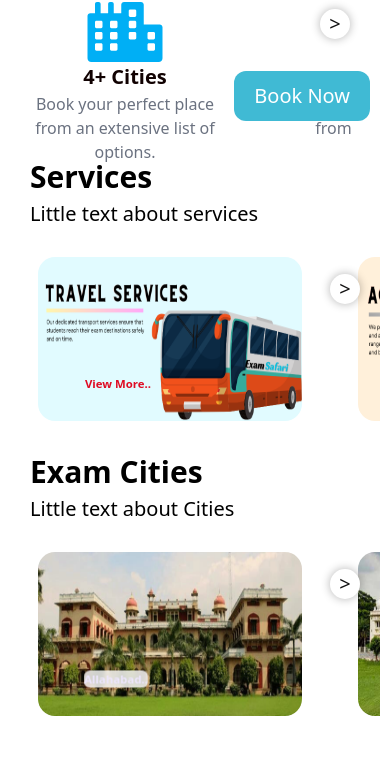
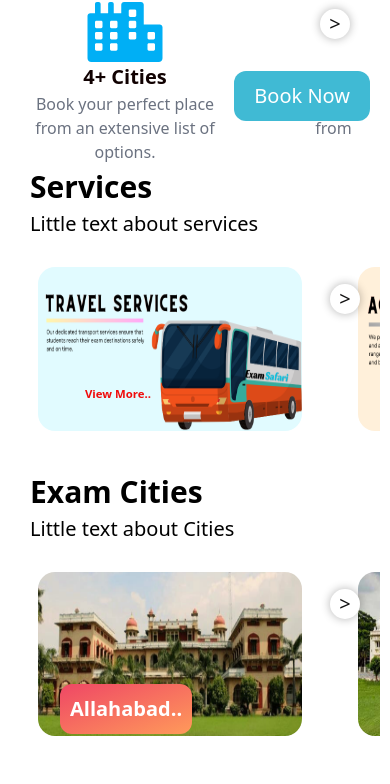
Before and after one commit to nagasritha/ExamSafari, a React (Vite) app: page / in a window 390 px wide. Shown: the part 703-1487 px from the top of the page. Built offline with nearby package versions, Linux system fonts and the light colour scheme; a web font is replaced by a local one.

Commit message:
updated responsiveness

```diff
--- /dev/null
+++ b/src/components/examcity/BookingEnquirePage.tsx
@@ -0,0 +1,19 @@
+const BookingEnquirePage = () => {
+    return (
+      <div className="main-Container fixed">
+        <div className="Left-container">
+          <div>Book Now</div>
+          <div>
+            our ideal student accommodation is a few steps away! Please fill in
+            your details below so we can find you a new home!
+          </div>
+          <form >
+
+          </form>
+        </div>
+        <div className="Right-Container"></div>
+      </div>
+    );
+  };
+
+  export default BookingEnquirePage;
--- a/src/components/examcity/ExamCity.tsx
+++ b/src/components/examcity/ExamCity.tsx
@@ -51,21 +51,21 @@ function ExamCity() {
         <div className='service-para'>Little text about Cities </div>
         <div className='services-items' ref={containerRef}>
 
-            <Link to="/allahabad">
+            <Link to="/examcitymain">
             <div className="services-item relative h-64 transition-all duration-300 hover:bg-gradient-to-t from-red-500 to-pink-500">
                 <img className="h-[300px] w-auto rounded-[25px] p-2 service-image" src="./images/allahabad.png" alt="dummy-image"/>
                 <button className="exams-item-btn">Allahabad..</button>
             </div>
             </Link>
 
-            <Link to="/lucknow">
+            <Link to="/examcitymain">
             <div className="services-item relative h-64 transition-all duration-300 hover:bg-gradient-to-t from-red-500 to-pink-500">
                 <img className="h-[300px] w-auto rounded-[25px] p-2 service-image" src="./images/lucknow.png" alt="dummy-image"/>
             <button className="exams-item-btn">Lucknow..</button>
             </div>
             </Link>
 
-            <Link to="/kanpur">
+            <Link to="/examcitymain">
             <div className="services-item relative h-64 transition-all duration-300 hover:bg-gradient-to-t from-red-500 to-pink-500">
                 <img className="h-[300px] w-auto rounded-[25px] p-2 service-image" src="./images/kanpur.png" alt="dummy-image"/>
                 <button className="exams-item-btn">Kanpur..</button>
--- a/src/components/examcity/index.css
+++ b/src/components/examcity/index.css
@@ -3,30 +3,14 @@
     margin-top:-60px;
     margin-left:30px;
     font-weight:bold;
-    color:#ffffff;
+    background: linear-gradient(to bottom right, #EF4765, #FF9A5A);
+    border: 0;
+    border-radius: 12px;
+    color: #FFFFFF;
     font-size:20px;
-    transform:scale(0.5);
-    animation:zoom 2s ease-in-out infinite;
-    transition:color 0.3s ease-in ;
-    background-color: rgba(255, 255, 255, 0.8); /* White background with some blur */
-    backdrop-filter: blur(5px);
-    border-radius: 10px;
-}
-@keyframes zoom {
-    100%{
-        transform:scale(1.2);
-        color:rgb(82, 11, 249);
-    }
-
+    padding:10px;
 }
 
 .exams-item-btn:hover {
-    animation-play-state: paused; /* Pause the animation on hover */
-    color: red; /* Change text color to red on hover */
-    background-color: rgba(255, 255, 255, 0.8); /* White background with some blur */
-    backdrop-filter: blur(5px); /* Adding blur effect to the background */
-    font-size: 20px;
-    padding:5px;
-    border-radius: 10px;
-    transform: scale(1.2);
+    box-shadow: 0 0 .25rem rgba(0, 0, 0, 0.9), -.125rem -.125rem 1rem rgba(239, 71, 101, 0.9), .125rem .125rem 1rem rgba(255, 154, 90, 0.9);
   }
--- a/src/components/footer/Footer.tsx
+++ b/src/components/footer/Footer.tsx
@@ -139,7 +139,7 @@ function Footer() {
         </div>
       </div>
     </div>
-    <div className='seperate'>
+    <div className='seperate items-center ml-5'>
       <div className='flex'>
         <a href='#!'>
           <img src='https://res.cloudinary.com/dkredoejm/image/upload/v1705668887/playstore_bsy57l.png' className='image'/>
--- a/src/components/navbar/index.css
+++ b/src/components/navbar/index.css
@@ -1,6 +1,6 @@
 
 .nav-width{
-  width:100vw;
+width:100%;
  margin:0px !important;
  background-color:#142d55;
  height:10vh;
--- a/src/components/services/Services.tsx
+++ b/src/components/services/Services.tsx
@@ -47,7 +47,7 @@ function Services() {
   };
 
   return (
-    <div className='services-container lg:my-16'>
+    <div className='services-container'>
       <h1 className='service-heading'>Services</h1>
       <p className='service-para'>Little text about services </p>
       <div className='services-items' ref={containerRef}>
--- a/src/components/services/index.css
+++ b/src/components/services/index.css
@@ -1,5 +1,6 @@
 .services-container{
 padding:20px 10px 30px 10px;
+margin-top:10px;
 }
 @media (min-width:600px) {
     .services-container{
```
